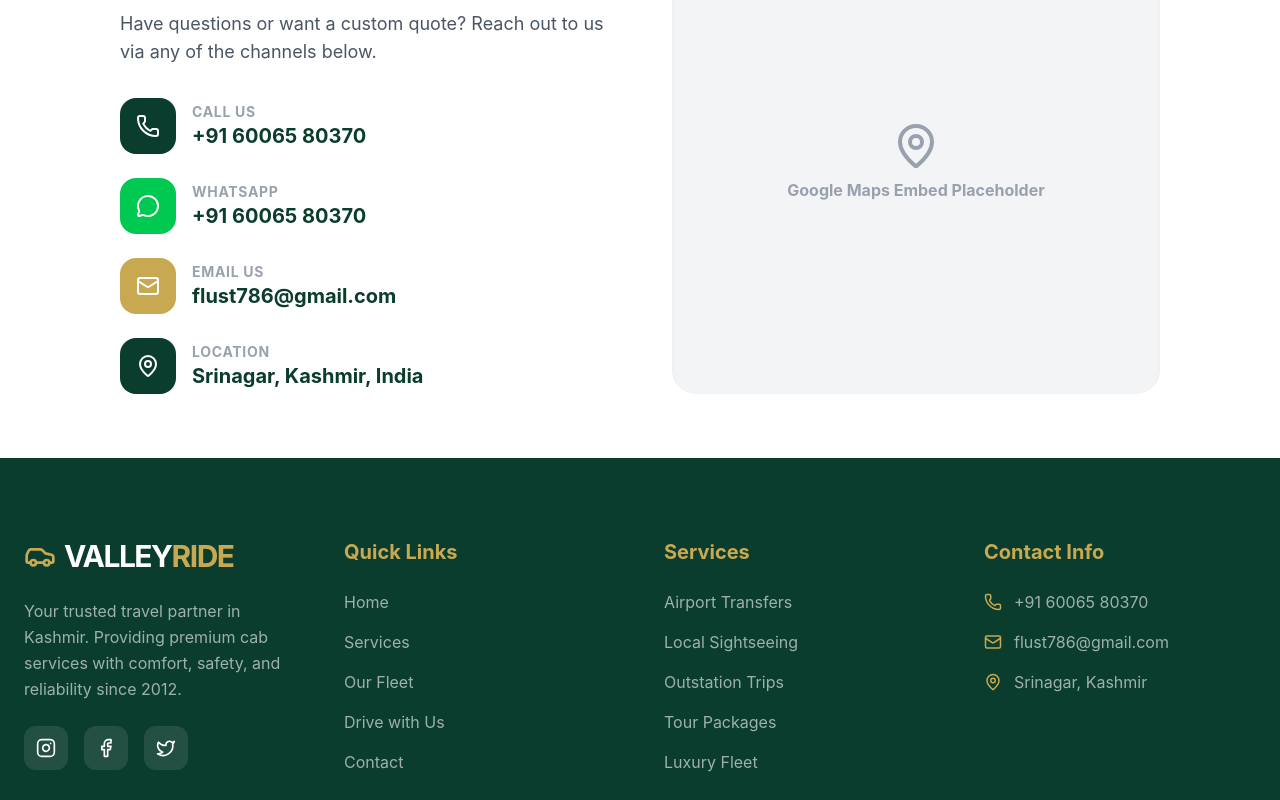
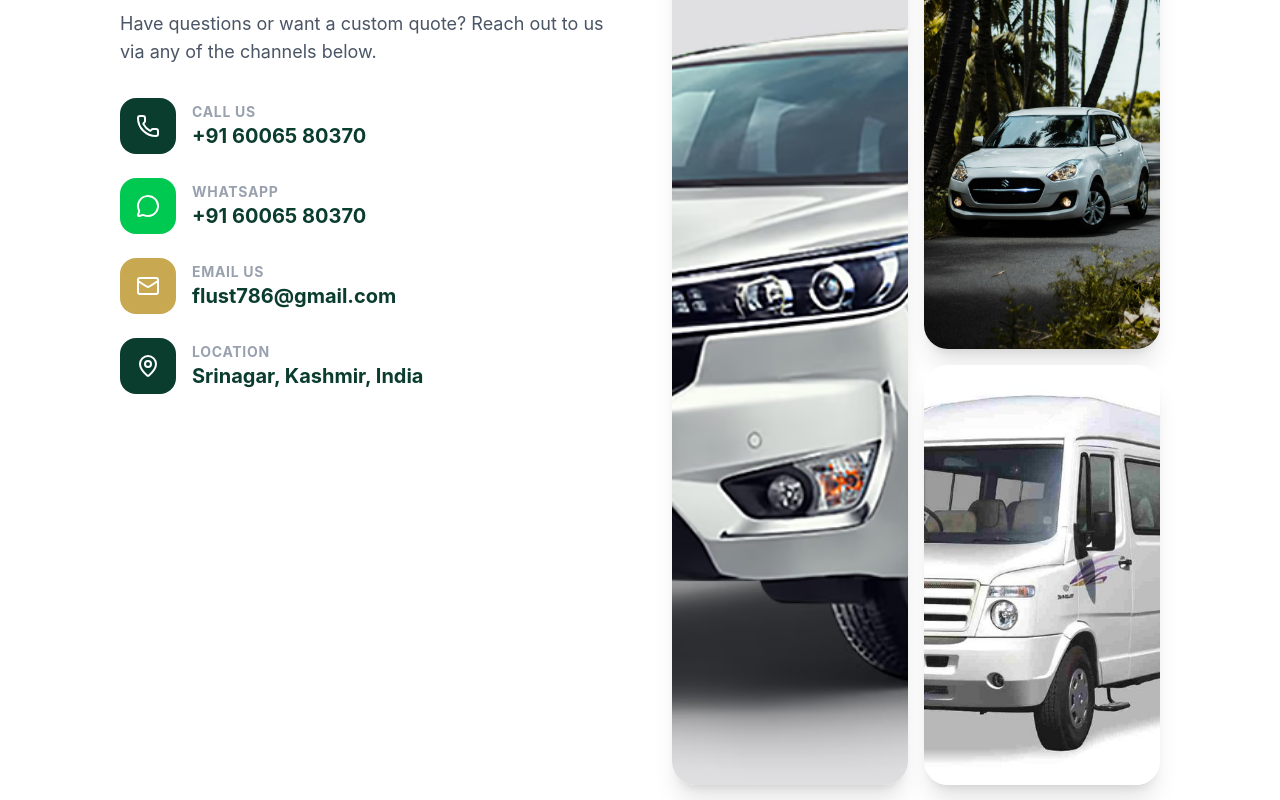
Before and after one commit to faixu/VallleyRide, a React (Vite) app: page / in a window 1280 px wide. Shown: the part 3780-4580 px from the top of the page. Built offline with nearby package versions, Linux system fonts and the light colour scheme; no server answers; the database is empty.

Commit message:
feat: Enhance home page visual appeal
Replaced the static map placeholder with a dynamic grid layout featuring high-quality images and subtle hover effects. This change improves the visual engagement of the home page, showcasing imagery related to the cab service.

```diff
--- a/src/components/Home.tsx
+++ b/src/components/Home.tsx
@@ -422,10 +422,35 @@ const Home = () => {
             </div>
           </div>
 
-          <div className="bg-gray-100 rounded-3xl overflow-hidden h-[400px] lg:h-full shadow-inner relative">
-            <div className="absolute inset-0 flex items-center justify-center text-gray-400 flex-col gap-2">
-              <MapPin size={48} />
-              <p className="font-bold">Google Maps Embed Placeholder</p>
+          <div className="grid grid-cols-2 grid-rows-2 gap-4 h-[500px] lg:h-full">
+            <div className="row-span-2 relative overflow-hidden rounded-3xl shadow-xl group">
+              <img
+                src="/src/assets/images/regenerated_image_1778487817919.avif"
+                alt="Our Fleet"
+                className="w-full h-full object-cover group-hover:scale-110 transition-transform duration-700"
+                referrerPolicy="no-referrer"
+              />
+              <div className="absolute inset-0 bg-gradient-to-t from-brand-green/80 via-transparent to-transparent opacity-0 group-hover:opacity-100 transition-opacity flex items-end p-6">
+                <p className="text-white font-black text-xl uppercase tracking-widest">Luxury Travel</p>
+              </div>
+            </div>
+            <div className="relative overflow-hidden rounded-3xl shadow-xl group">
+              <img
+                src="/src/assets/images/regenerated_image_1778487819455.jpg"
+                alt="Our Fleet"
+                className="w-full h-full object-cover group-hover:scale-110 transition-transform duration-700"
+                referrerPolicy="no-referrer"
+              />
+              <div className="absolute inset-0 bg-brand-gold/20 mix-blend-overlay opacity-0 group-hover:opacity-100 transition-opacity" />
+            </div>
+            <div className="relative overflow-hidden rounded-3xl shadow-xl group">
+              <img
+                src="/src/assets/images/regenerated_image_1778487816168.jpg"
+                alt="Our Fleet"
+                className="w-full h-full object-cover group-hover:scale-110 transition-transform duration-700"
+                referrerPolicy="no-referrer"
+              />
+              <div className="absolute inset-0 bg-brand-gold/20 mix-blend-overlay opacity-0 group-hover:opacity-100 transition-opacity" />
             </div>
           </div>
         </div>
```
